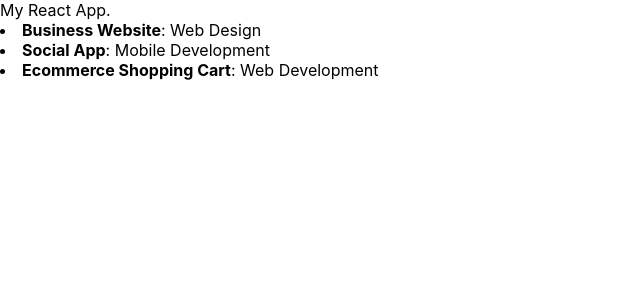
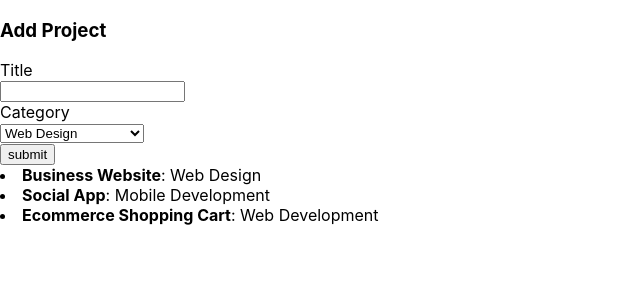
Before and after one commit to connorocampo/react, a React (Create React App) app: page / in a window 1280 px wide. Shown: the top 300 px of the page, without its empty margins (0-640 px from the left). Built offline with nearby package versions, Linux system fonts and the light colour scheme.

Commit message:
gym checkpoint

```diff
--- a/src/App.js
+++ b/src/App.js
@@ -1,7 +1,9 @@
 import React, { Component } from 'react';
 import Projects from './Components/Projects';
+import AddProject from './Components/AddProject';
 // import logo from './logo.svg';
-import './App.css';
+// import './App.css';
+// Turn './App.css' back on if needed
 
 class App extends Component {
     constructor(){
@@ -28,15 +30,19 @@
         ]});
     }
 
-  render() {
+    handleAddProject(project){
+        console.log(project);
+    }
+
+    render() {
     console.log(this.props);
     return (
       <div className="App">
-        My React App.
+        <AddProject addProject={this.handleAddProject.bind(this)} />
         <Projects projects={this.state.projects} />
       </div>
     );
-  }
+    }
 }
 
 export default App;
--- /dev/null
+++ b/src/Components/AddProject.js
@@ -0,0 +1,57 @@
+import React, { Component } from 'react';
+// import logo from './logo.svg';
+// import './App.css';
+
+class AddProject extends Component {
+    constructor(){
+        super();
+        this.state = {
+            newProject:{}
+        }
+    }
+
+    static defaultProps = {
+        categories: ['Web Design', 'Web Development', 'Mobile Development']
+    }
+
+    handleSubmit(e){
+        if(this.refs.title.value === '' ){
+            alert('Title is required');
+        } else {
+            this.setState({newProject:{
+                title: this.refs.title.value,
+                category: this.refs.category.value
+            }}, function(){
+                // console.log(this.state);
+                this.props.addProject(this.state.newProject);
+            });
+        }
+        e.preventDefault();
+    }
+
+    render() {
+    let categoryOptions = this.props.categories.map(category => {
+        return <option key={category} value="category">{category}</option>
+    });
+    return (
+      <div>
+        <h3>Add Project</h3>
+        <form onSubmit={this.handleSubmit.bind(this)}>
+            <div>
+                <label>Title</label><br />
+                <input type="text" ref="title" />
+            </div>
+            <div>
+                <label>Category</label><br />
+                <select ref="category">
+                    {categoryOptions}
+                </select>
+            </div>
+            <input type="submit" value="submit" />
+        </form>
+      </div>
+    );
+    }
+}
+
+export default AddProject;
```
